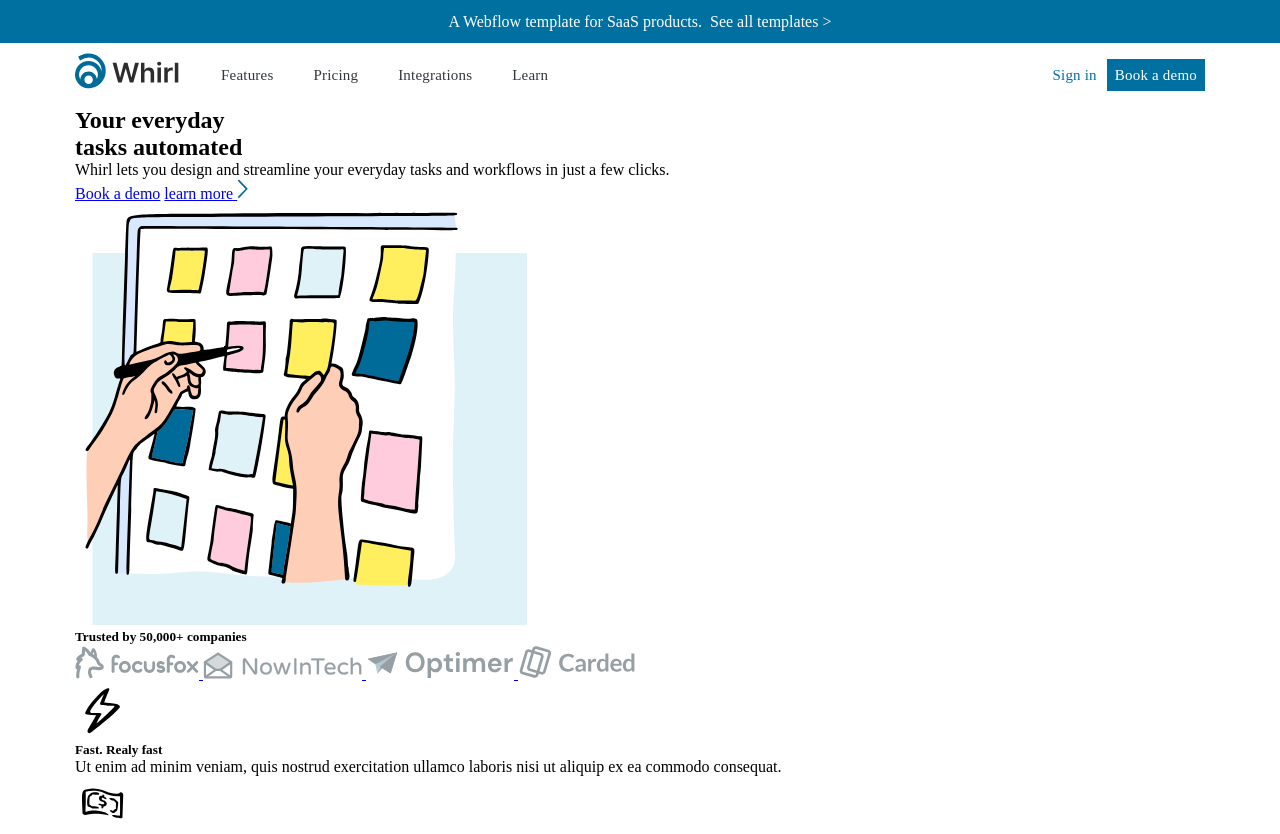
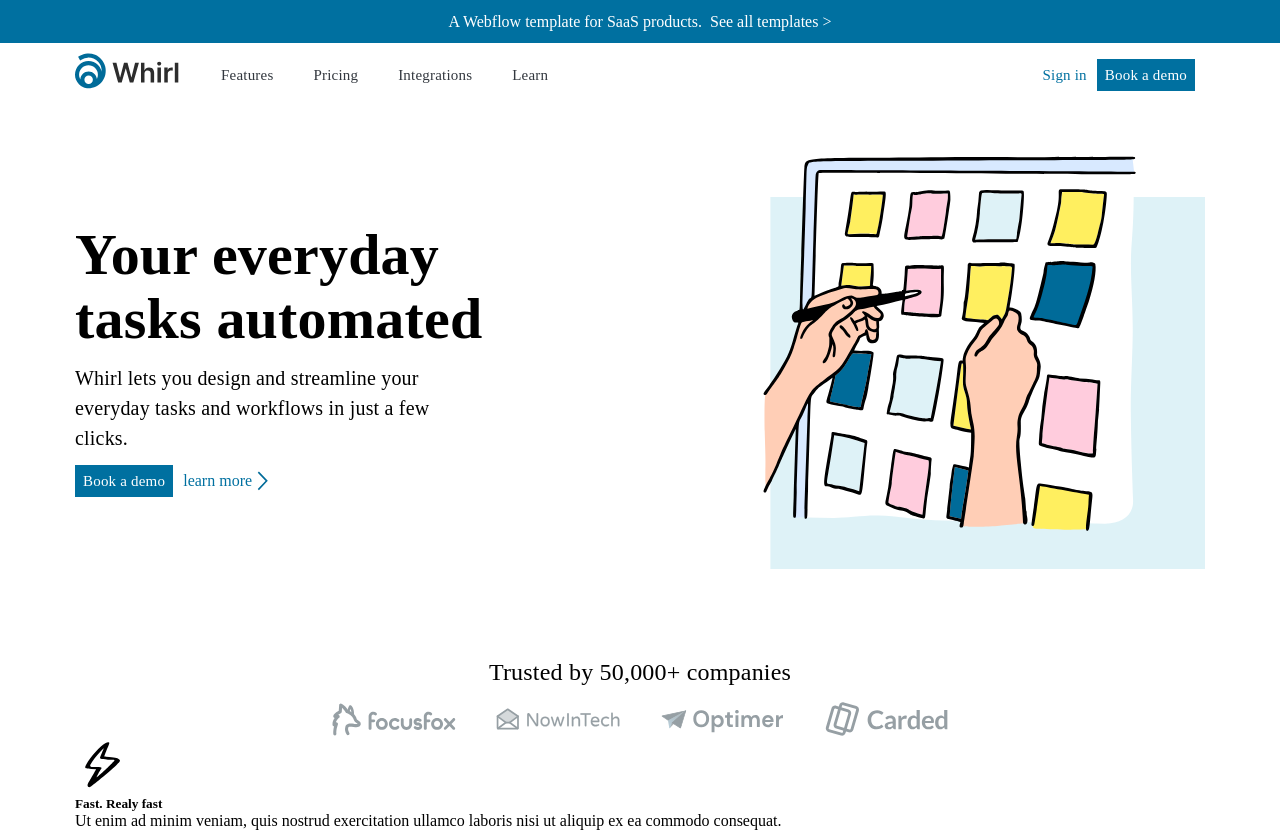
Before and after one commit to NuriddinIsacov/Whirl, a plain HTML site: page index.html in a window 1280 px wide. Shown: the top 834 px of the page. Drawn offline with Linux system fonts and the light colour scheme.

Commit message:
Style partners section

```diff
--- a/index.html
+++ b/index.html
@@ -43,8 +43,8 @@
         </div>
     </header>
 
-    <section class="main-section">
-        <div class="container">
+    <div class="container">
+        <section class="main-section">
             <div class="main-left">
                 <h1 class="main-title">Your everyday <br> tasks automated</h1>
                 <p class="main-description">Whirl lets you design and streamline your everyday tasks and workflows in just a few clicks.</p>
@@ -56,11 +56,11 @@
             <div class="main-right">
                 <img src="./imgs/main_right_img.svg" alt="main">
             </div>
-        </div>
-    </section>
+        </section>
+    </div>
 
-    <section class="partners-section">
-        <div class="container">
+    <div class="container">
+        <section class="partners-section">
             <h5 class="partners-title">Trusted by 50,000+ companies</h5>
             <div class="partners-items">
                 <a href="#">
@@ -76,8 +76,8 @@
                     <img src="./imgs/partner4.svg" alt="partner">
                 </a>
             </div>
-        </div>
-    </section>
+        </section>
+    </div>
 
     <section class="flash-section">
         <div class="container">
--- a/style.css
+++ b/style.css
@@ -69,3 +69,90 @@
     color: #0070A0;
     text-decoration: none;
 }
+
+
+
+/* Main section styles */
+
+.main-section{
+    display: flex;
+    margin-top: 40px;
+    justify-content: space-between;
+    align-items: center;
+}
+.main-righ{
+    display: flex;
+    justify-content: end;
+}
+.main-righ img{
+    width: 422px;
+    height: 452px;
+}
+.main-left{
+    display: flex;
+    flex-direction: column;
+    justify-content: center;
+    max-width: 525px;
+    height: 321px;
+    gap: 12px;
+}
+.main-title{
+    font-size: 58px;
+    line-height: 64px;
+    letter-spacing: 0.2px;
+}
+.main-description{
+    max-width: 380px;
+    font-size: 20px;
+    line-height: 30px;
+    letter-spacing: 0.2px;
+}
+.book-demo{
+    color: #fff;
+    font-size: 15px;
+    line-height: 24px;
+    letter-spacing: 0.2px;
+    background-color: #0070A0;
+    padding: 4px 8px;
+    text-decoration: none;
+    margin-right: 10px;
+}
+.main-btns{
+    display: flex;
+}
+.learn-more{
+    display: flex;
+    align-items: center;
+    color: #0070A0;
+    text-decoration: none;
+    gap: 5px;
+}
+
+/* Partners section styles */
+.partners-section{
+    display: flex;
+    flex-direction: column;
+    justify-content: center;
+    align-items: center;
+    margin-top: 80px;
+    gap: 10px;
+}
+.partners-title{
+    font-size: 24px;
+    line-height: 38px;
+    font-weight: 400;
+    letter-spacing: 0.2px;
+}
+.partners-items{
+    display: flex;
+    gap: 20px;
+}
+.partners-items a{
+    display: flex;
+    align-items: center;
+    margin: 0 10px;
+    width: 124px;
+}
+.partners-items img{
+    width: 124px;
+}
```
